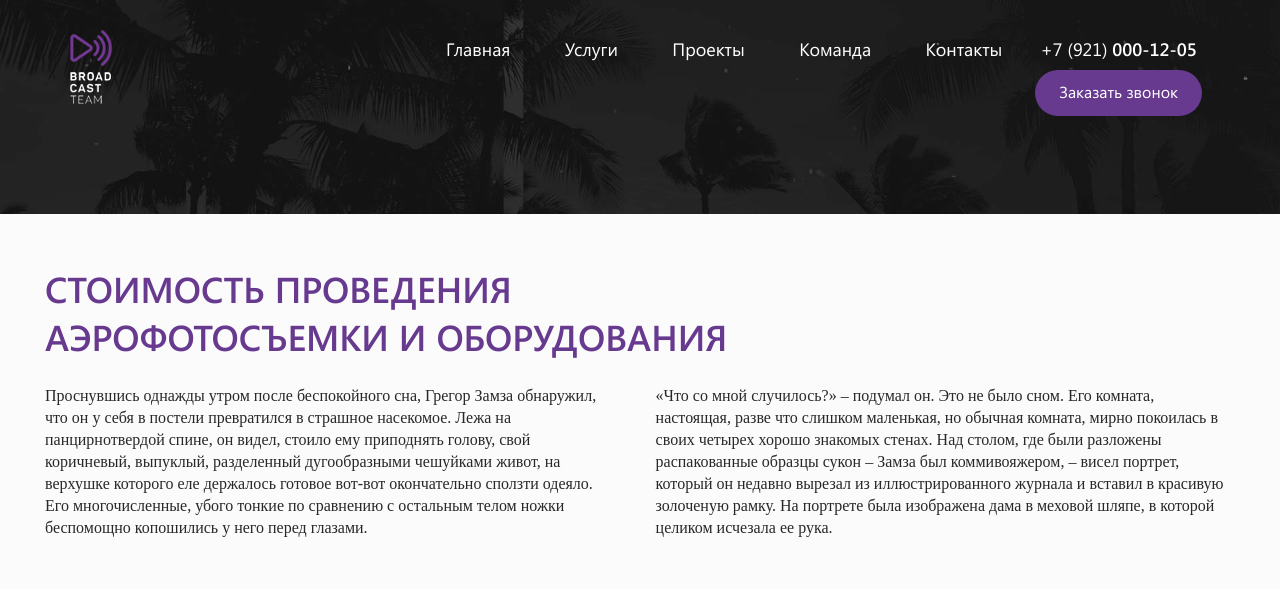
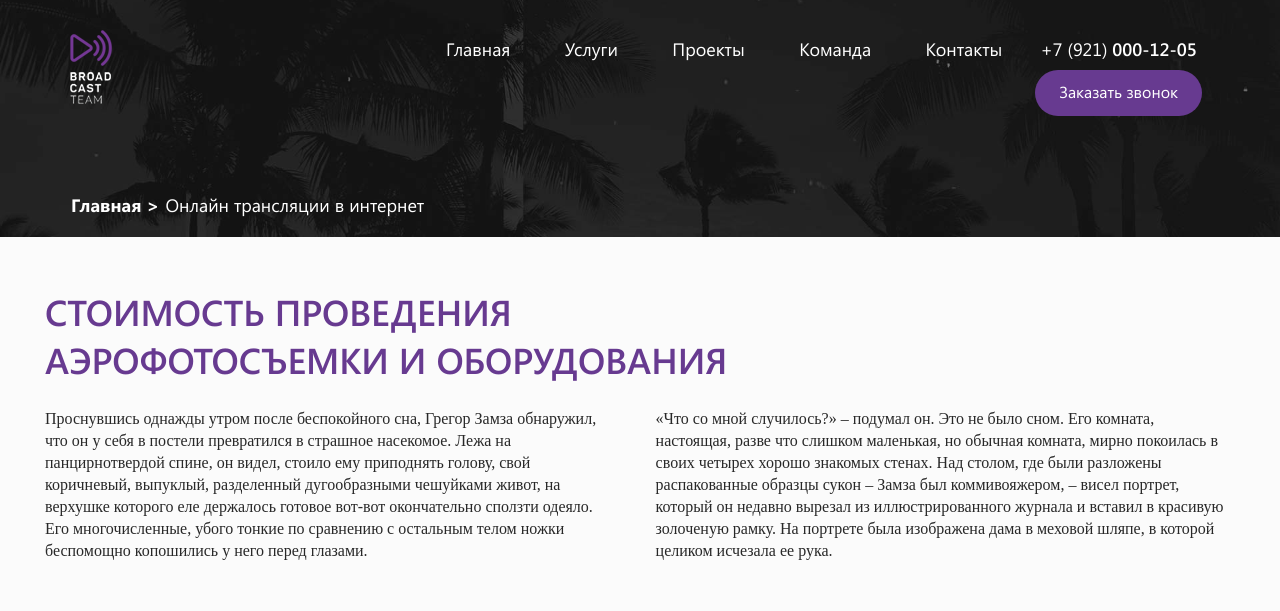
Before and after one commit to kvsemenoff/broadcast, a PHP site: page /aero.php in a window 1280 px wide. Shown: the top 611 px of the page. Run offline with PHP 8.4, Linux system fonts and the light colour scheme; style sheets or scripts are compiled from the project's sources; some libraries are stand-ins or nearby versions.

Commit message:
added navigation to header-top_inner

```diff
--- a/css/style-de.css
+++ b/css/style-de.css
@@ -1,7 +1,13 @@
 .header-top { background: url(../img/header-top.jpg) center/cover; }
-.header-top_inner { padding-bottom: 60px; }
-@media only screen and (max-width: 1200px) { .header-top_inner { padding-bottom: 130px; } }
-@media only screen and (max-width: 1000px) { .header-top_inner { padding-bottom: 120px; } }
+.header-top_inner .top-line { margin-bottom: 40px; }
+@media only screen and (max-width: 1200px) { .header-top_inner .top-line { margin-bottom: 95px; } }
+@media only screen and (max-width: 1000px) { .header-top_inner .top-line { margin-bottom: 100px; } }
+
+.navigation { padding-bottom: 20px; }
+.navigation__item { font-size: 18px; color: #fff; padding: 1px; }
+@media only screen and (max-width: 1000px) { .navigation__item { font-size: 14px; } }
+.navigation__item_enabled { font-family: "SegoeUIBold"; }
+.navigation__item_disabled { font-family: "SegoeUIRegular"; }
 
 .top-line { padding: 30px 0; position: relative; }
 @media only screen and (max-width: 1200px) { .top-line { background: #000; padding: 15px 0; } }
--- a/css/style-de.scss
+++ b/css/style-de.scss
@@ -1,12 +1,30 @@
 .header-top{
 	background: url(../img/header-top.jpg) center/cover;
 	&_inner{
-		padding-bottom: 60px;
-		@media only screen and (max-width : 1200px) {
-			padding-bottom: 130px;
+		.top-line{
+			margin-bottom: 40px;
+			@media only screen and (max-width : 1200px) {
+				margin-bottom: 95px;
+			}
+			@media only screen and (max-width : 1000px) {
+				margin-bottom: 100px;
+			}
 		}
+	}
+}
+.navigation{
+	padding-bottom: 20px;
+	&__item{
+		font-size: 18px;
+		color: #fff;
+		padding: 1px;
 		@media only screen and (max-width : 1000px) {
-			padding-bottom: 120px;
+			font-size: 14px;		}
+		&_enabled{
+			font-family: "SegoeUIBold";
+		}
+		&_disabled{
+			font-family: "SegoeUIRegular";
 		}
 	}
 }
--- a/includes/header-top_inner.php
+++ b/includes/header-top_inner.php
@@ -172,4 +172,10 @@
 			</div>
 		</div>
 	</div>
+	<div class="container">
+		<div class="navigation">
+			<a href="#" class="navigation__item navigation__item_enabled">Главная ></a>
+			<span class="navigation__item navigation__item_disabled">Онлайн трансляции в интернет</span>
+		</div>
+	</div>
 </div>
```
Also changed, not shown: 1 other file.
